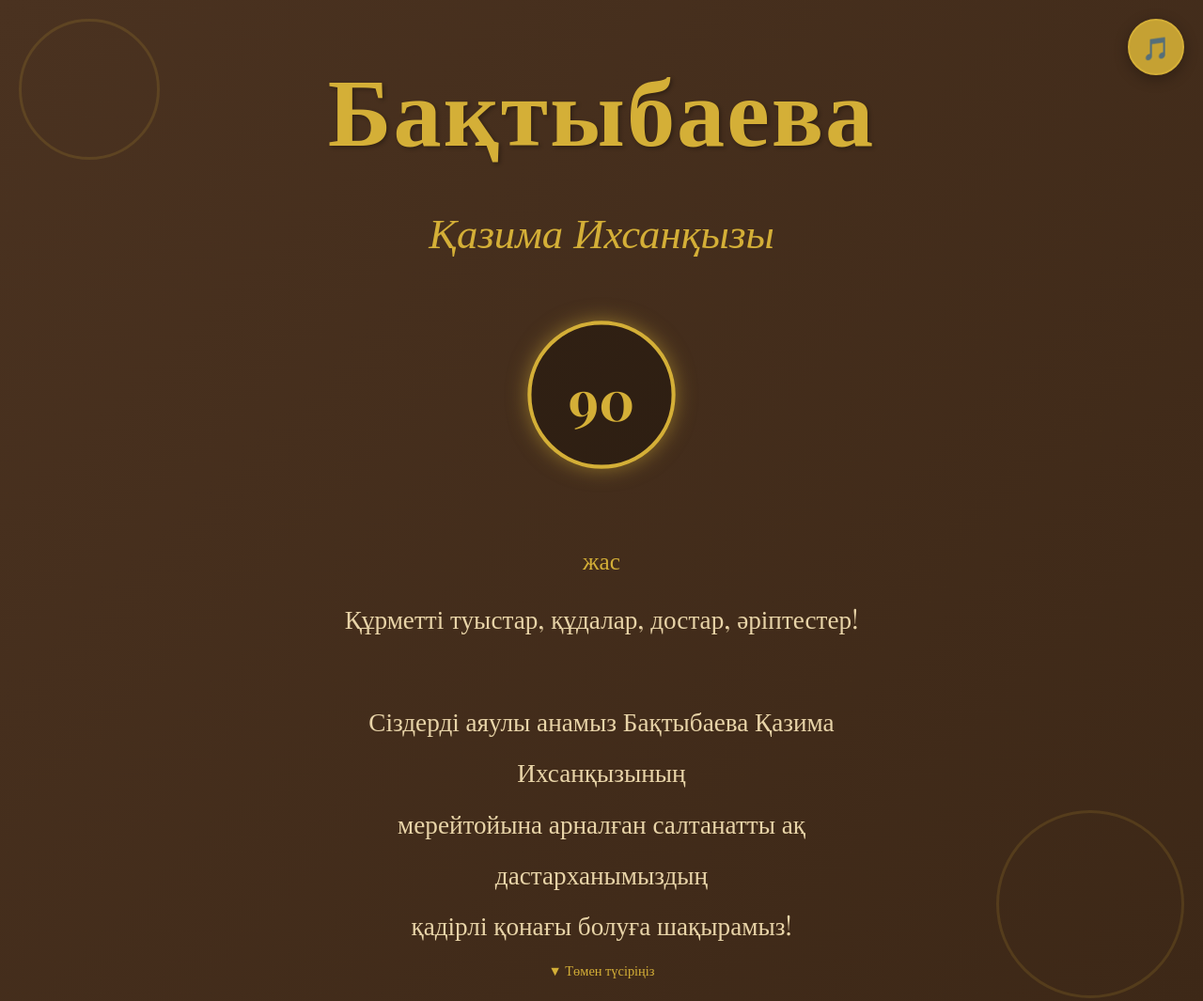
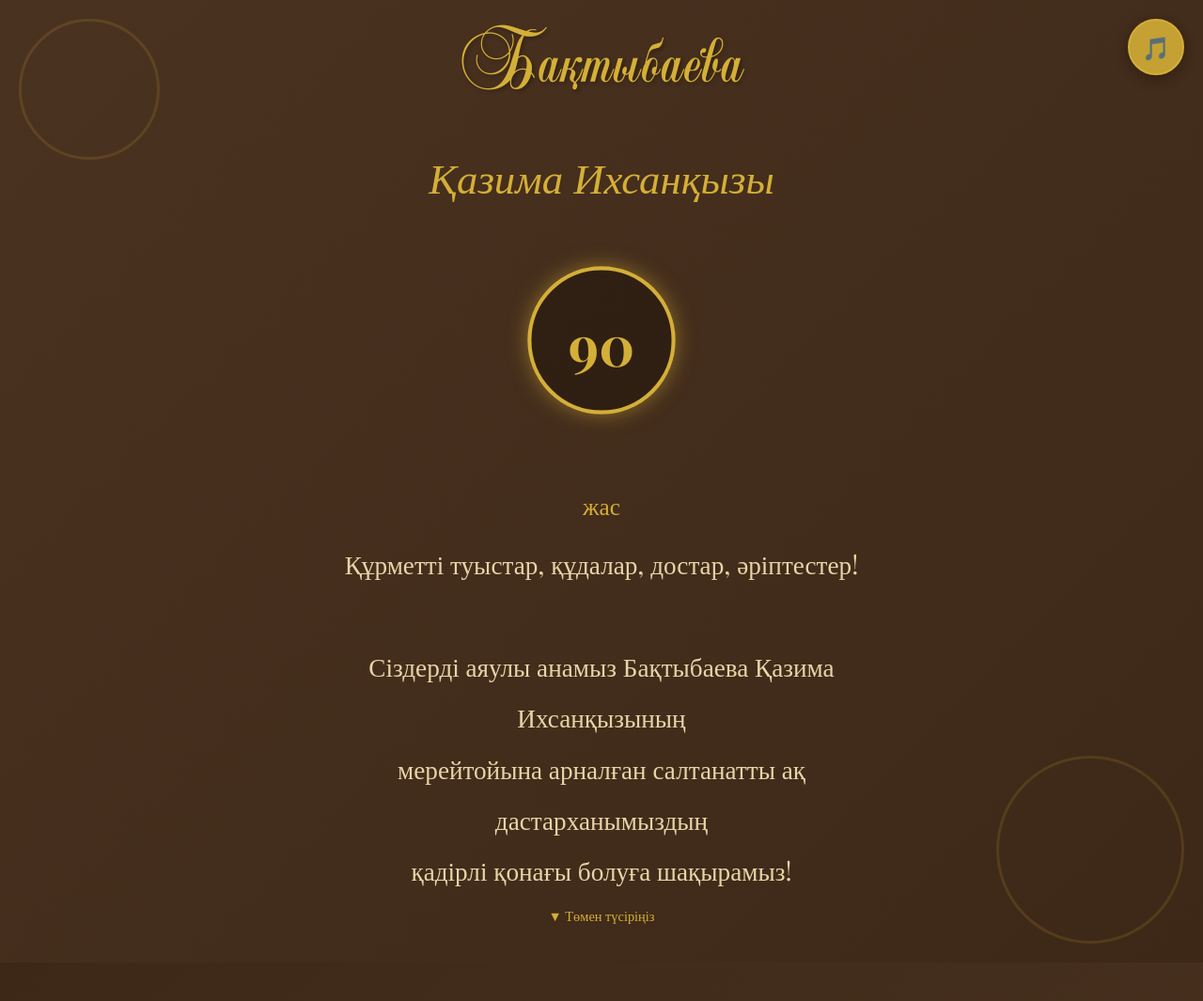
Before and after one commit to ded148/90bday, a plain HTML site: page index.html in a window 1280 px wide. Shown: the top 1065 px of the page at 94% size. Drawn offline with nearby package versions, Linux system fonts and the light colour scheme; a web font is replaced by a local one.

Commit message:
Use custom KZ_Balmoral.ttf font for title

```diff
--- a/index.html
+++ b/index.html
@@ -12,6 +12,13 @@
             margin: 0;
             padding: 0;
             box-sizing: border-box;
+        }
+
+        @font-face {
+            font-family: 'KZ Balmoral';
+            src: url('KZ_Balmoral.ttf') format('truetype');
+            font-weight: normal;
+            font-style: normal;
         }
 
         body {
@@ -136,11 +143,11 @@
         }
 
         .hero h1 {
-            font-family: 'Bodoni Moda', serif;
+            font-family: 'KZ Balmoral', serif;
             font-size: clamp(3.5rem, 8vw, 7rem);
             color: #d4af37;
             margin-bottom: 20px;
-            font-weight: 700;
+            font-weight: normal;
             letter-spacing: 2px;
             text-shadow: 2px 2px 4px rgba(0,0,0,0.3);
         }
```
Also changed, not shown: KZ_Balmoral.ttf (added).
